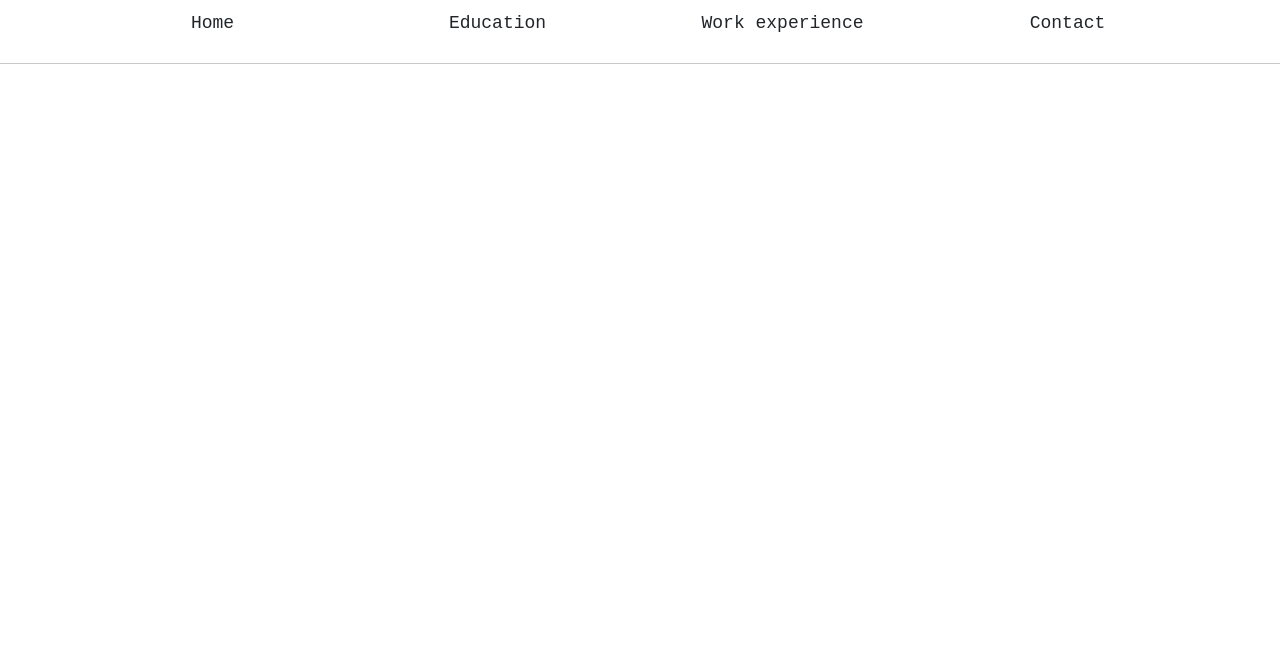
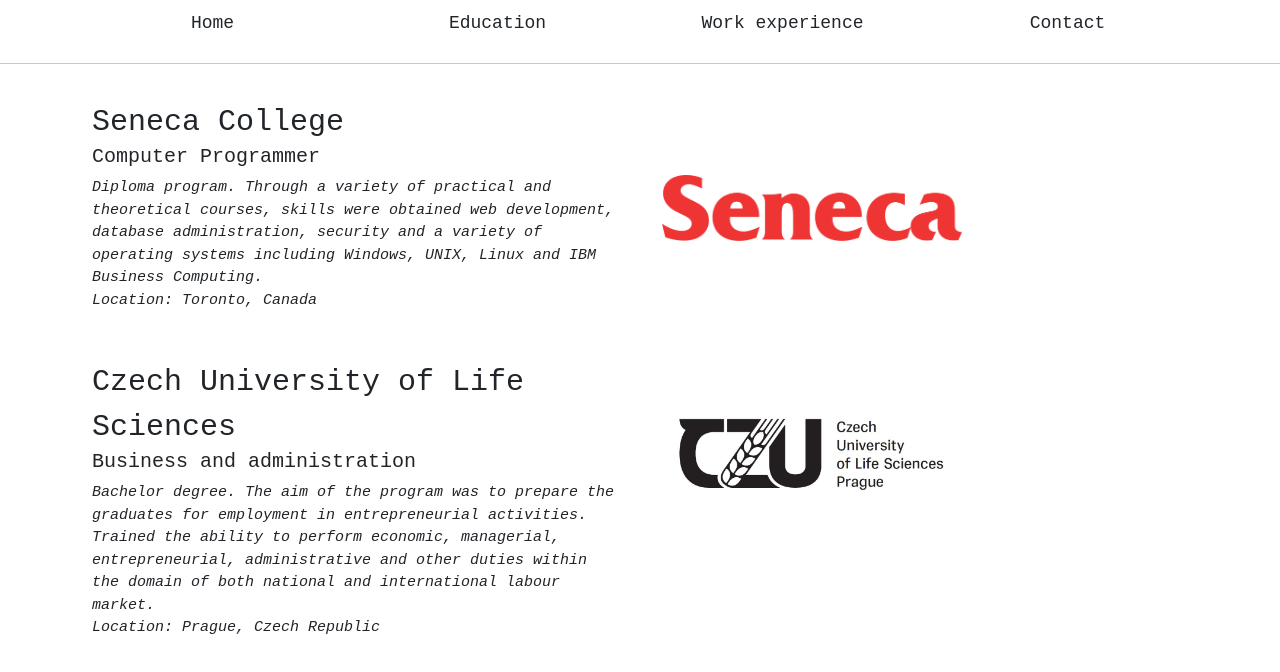
Before and after one commit to armanurazov/resume, a website: page education.html in a window 1280 px wide. Drawn offline with nearby package versions, Linux system fonts and the light colour scheme.

Commit message:
contact and education pages completed

```diff
--- a/education.html
+++ b/education.html
@@ -1,12 +1,15 @@
 <!DOCTYPE html>
 <html lang="en">
+
 <head>
     <meta charset="UTF-8">
     <meta name="viewport" content="width=device-width, initial-scale=1.0">
     <title>Arman Urazov</title>
-    <link href="https://cdn.jsdelivr.net/npm/bootstrap@5.1.3/dist/css/bootstrap.min.css" rel="stylesheet" integrity="sha384-1BmE4kWBq78iYhFldvKuhfTAU6auU8tT94WrHftjDbrCEXSU1oBoqyl2QvZ6jIW3" crossorigin="anonymous">
+    <link href="https://cdn.jsdelivr.net/npm/bootstrap@5.1.3/dist/css/bootstrap.min.css" rel="stylesheet"
+        integrity="sha384-1BmE4kWBq78iYhFldvKuhfTAU6auU8tT94WrHftjDbrCEXSU1oBoqyl2QvZ6jIW3" crossorigin="anonymous">
     <link href="./styles.css" rel="stylesheet">
 </head>
+
 <body>
     <header>
         <div class="container">
@@ -22,9 +25,49 @@
                 </div>
                 <div class="col">
                     <a href="/contact">Contact</a>
+                </div>
+            </div>
+    </header>
+    <hr>
+    <div class="container">
+
+        <div class="row">
+            <div class="col education-col">
+                <a class="education-name" href="https://www.senecacollege.ca/home.html">Seneca College</a>
+                <h5>Computer Programmer</h5>
+                <p>Diploma program. Through a variety of practical and theoretical courses, skills were obtained web
+                    development, database administration, security and a variety of operating
+                    systems including Windows, UNIX, Linux and IBM Business Computing.
+                    <br>Location: Toronto, Canada</p>
+            </div>
+            <div class="col education-col">
+                <br><br>
+                <img class="education-img" src="./images/seneca.png">
             </div>
         </div>
-    </header>
-    <hr>
+        <div class="row">
+            <div class="col education-col">
+            </div>
+            <div class="col education-col">
+            </div>
+        </div>
+        <div class="row">
+            <div class="col education-col">
+                <a class="education-name" href="https://www.czu.cz/en">Czech University of Life Sciences</a>
+                <h5>Business and administration</h5>
+                <p>Bachelor degree.
+                    The aim of the program was to prepare the graduates for employment in entrepreneurial activities.
+                    Trained the ability to perform economic, managerial, entrepreneurial, administrative and other
+                    duties within the domain
+                    of both national and international labour market.
+                    <br>Location: Prague, Czech Republic</p>
+            </div>
+            <div class="col education-col">
+                <br>
+                <img class="education-img" src="./images/czu-logo1.jpeg">
+            </div>
+        </div>
+    </div>
 </body>
+
 </html>
--- a/public/styles.css
+++ b/public/styles.css
@@ -5,11 +5,40 @@
 .col{
     margin: 10px;
 }
+.contact-col{
+    margin-top: 25%;
+    text-align: center;
+    height: 200px;
+}
+.education-col{
+    margin-top: 20px;
+    font-size: 25px;
+    text-align: left;
+    height: 100px;
+}
 a, a:visited, a:hover, a:active {
     color: inherit;
     font-size: 18px;
     text-decoration: none;
 }
+a:hover{
+    color: red;
+}
 img{
     border-radius: 50%;
 }
+p{
+    font-size: 15px;
+    font-style: italic;
+}
+.education-img{
+    border-radius: 0%;
+    width: 300px;
+}
+.education-name, a:active{
+    font-size: 30px;
+}
+.education-name:hover{
+    font-size: 30px;
+    color: red;
+}
--- a/server.js
+++ b/server.js
@@ -24,4 +24,6 @@
     res.sendFile(__dirname + '/contact.html');
 })
 
+
+
 app.listen(process.env.PORT || PORT, console.log('Connected to ' + PORT));
```
Also changed, not shown: contact.html (+18 -0 lines), index.html (+1 -1 lines), public/images/czu-logo1.jpeg (added), public/images/logo-czu.jpeg (added), public/images/seneca.png (added), 2 other files.
